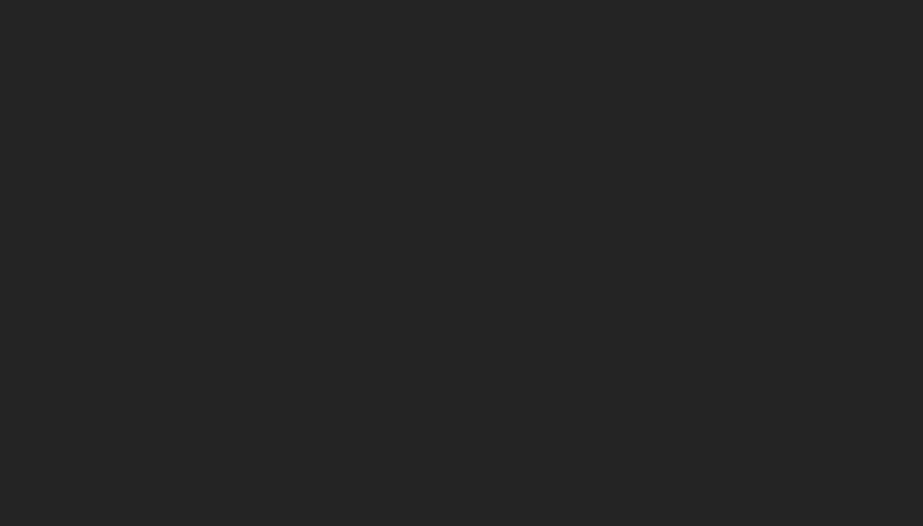
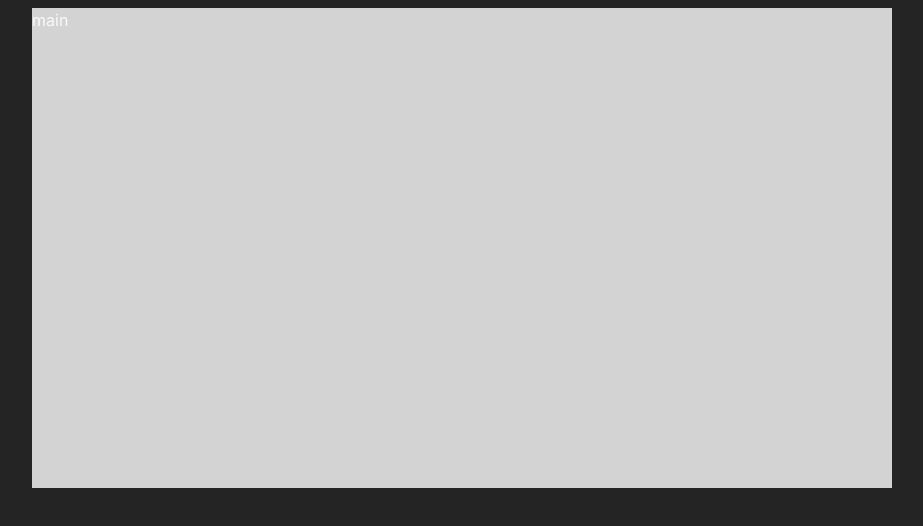
Before and after one commit to stratosfloor/ex-jobb-frontend, a React (Vite) app: page / in a window 1280 px wide. Shown: the top 526 px of the page, without its empty margins (178-1101 px from the left). Built offline with nearby package versions, Linux system fonts and the light colour scheme.

Commit message:
Add som basic css for main

```diff
--- a/src/App.css
+++ /dev/null
@@ -1,6 +0,0 @@
-#root {
-	max-width: 1280px;
-	margin: 0 auto;
-	padding: 2rem;
-	text-align: center;
-}
--- a/src/App.jsx
+++ b/src/App.jsx
@@ -1,8 +1,8 @@
 import { useState } from 'react';
-import './App.css';
+import styles from './App.module.css';
 
 function App() {
-	return <div className="App"></div>;
+	return <div className={styles.container}>main</div>;
 }
 
 export default App;
--- /dev/null
+++ b/src/App.module.css
@@ -0,0 +1,6 @@
+.container {
+	background-color: lightgrey;
+	width: 860px;
+	height: 480px;
+	margin: 0 auto;
+}
```
